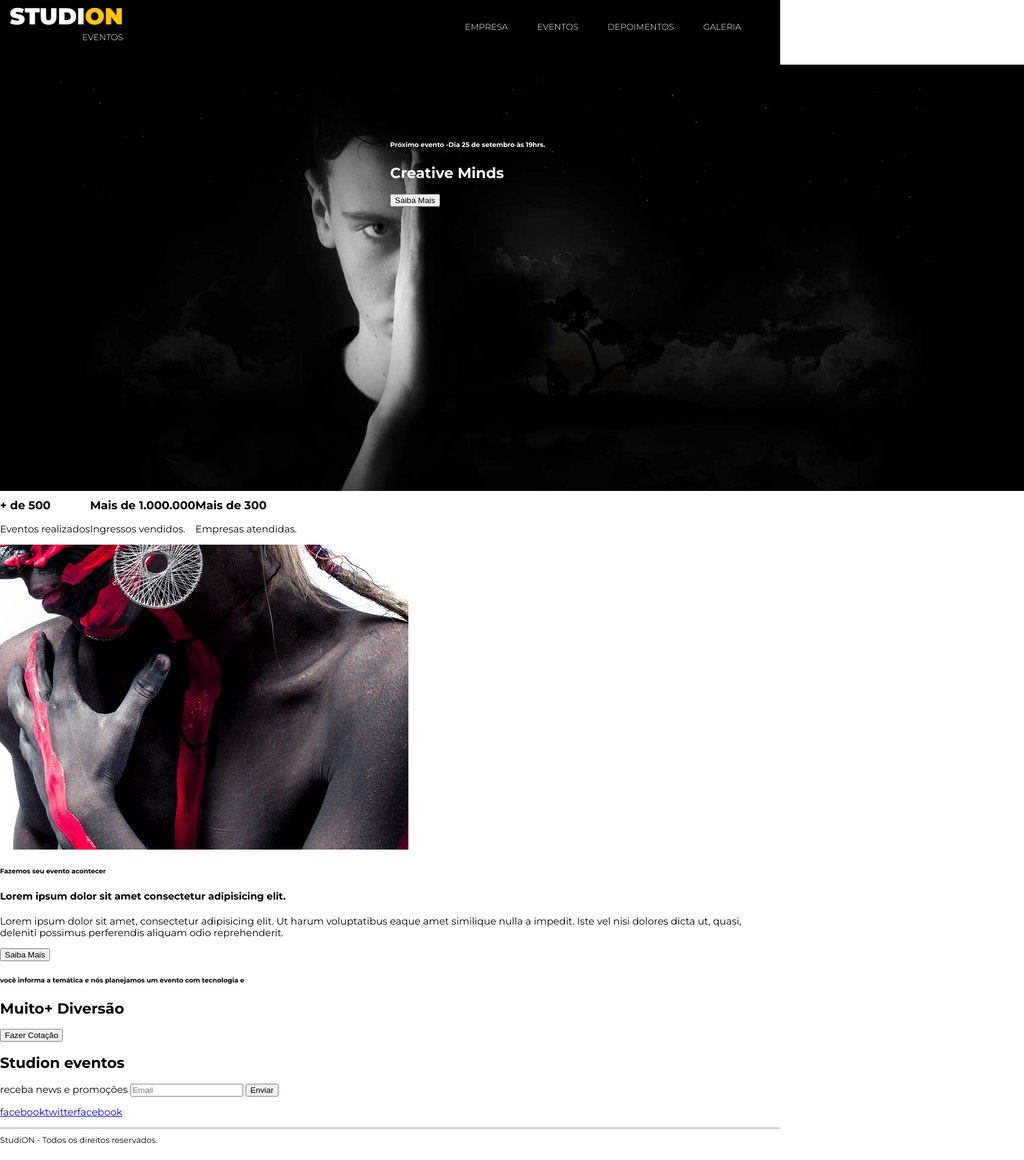
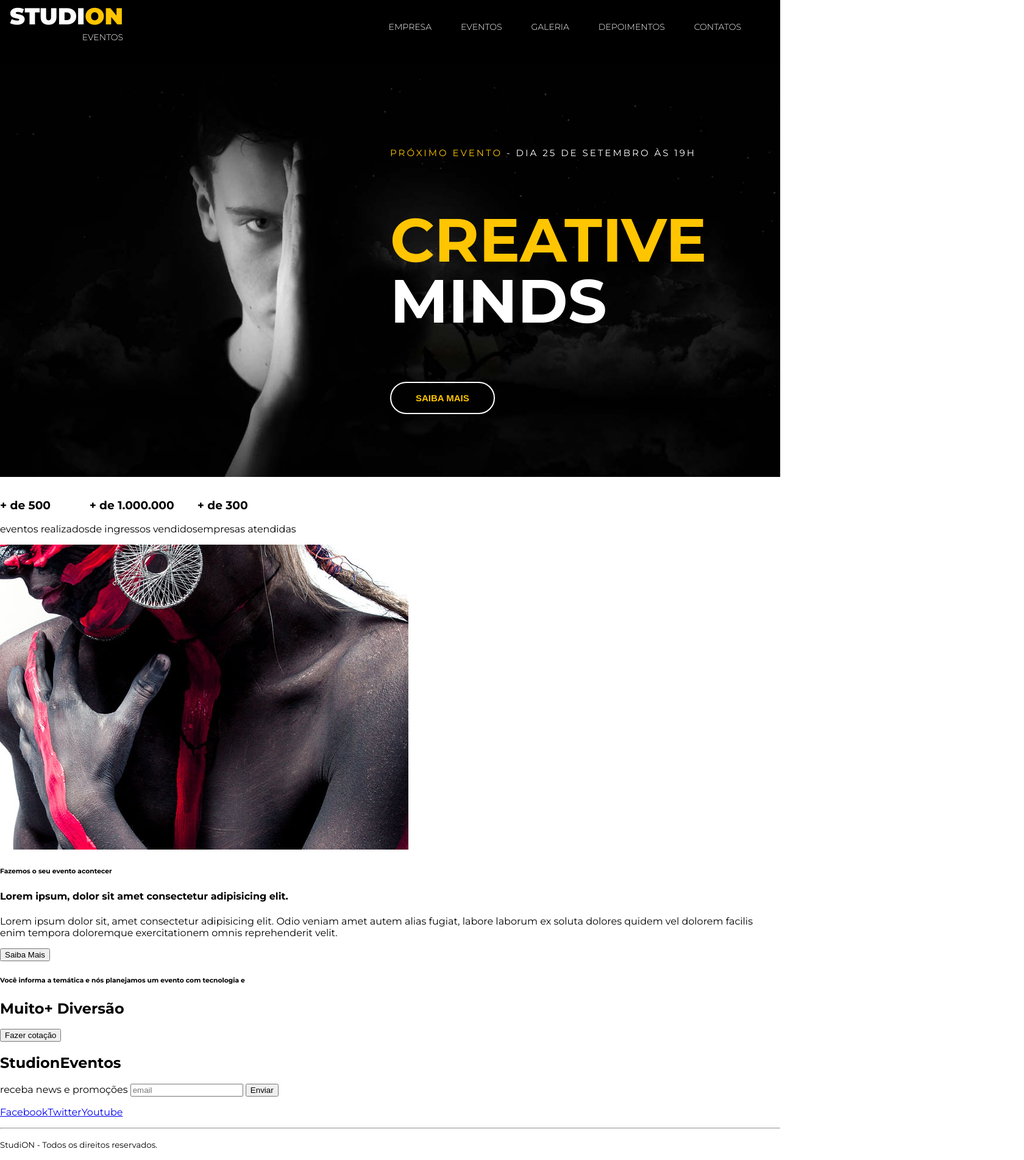
Before and after one commit to dioliviers/studion, a website: page src/index.html in a window 1280 px wide. Shown: the part 18-1920 px from the top of the page at 61% size, 1680 px wide, since content can reach past the window. Before the commit the page ends 1896 px from the top, so only its background shows below. Drawn offline with Linux system fonts and the light colour scheme.

Commit message:
feat(Inserset header, buttom and animations)

```diff
--- a/src/index.html
+++ b/src/index.html
@@ -1,50 +1,58 @@
 <!DOCTYPE html>
-<html lang="pt-br">
+<html lang="pt-BR">
 
 <head>
-    <meta charset="UTF-8">
-    <meta http-equiv="X-UA-Compatible" content="IE=edge">
-    <meta name="viewport" content="width=, initial-scale=1.0" />
-    <link rel="stylesheet" href="style.css">
+    <meta charset="UTF-8" />
+    <meta name="viewport" content="width=device-width, initial-scale=1.0" />
+    <link rel="stylesheet" href="style.css" />
     <title>Studion</title>
 </head>
 
 <body>
-    <nav class="navbar" style="z-index: 1;">
-
+    <nav class="navbar">
         <h1 class="logo-studion">
             Studi<span class="copy--primary">on</span>
             <span class="logo-studion__subtitle">Eventos</span>
         </h1>
-
         <ul class="navbar__links">
             <li>
-                <a href="#empresa" target="_blank">Empresa</a>
+                <a href="#empresa">
+                    Empresa
+                </a>
             </li>
             <li>
-                <a href="#Eventos" target="_blank">Eventos
+                <a href="#eventos">
+                    Eventos
+                </a>
             </li>
             <li>
-                <a href="#Depoimentos" target="_blank">Depoimentos</a>
+                <a href="#galeria">
+                    Galeria
+                </a>
             </li>
             <li>
-                <a href="#Galeria" target="_blank">Galeria</a>
+                <a href="#depoimentos">
+                    Depoimentos
+                </a>
             </li>
-
+            <li>
+                <a href="#contatos">
+                    Contatos
+                </a>
+            </li>
         </ul>
     </nav>
 
     <header>
         <div id="slider">
             <div class="slide">
-                <img class="slide__background-imag" src="./images/banner.jpg" alt="Studion Banner">
+                <img class="slide__background-image" src="./images/banner.jpg" alt="Studion Banner" />
 
                 <div class="slide__copy">
-                    <h6><span>Próximo evento</span> -Dia 25 de setembro às 19hrs.</h6>
-                    <h2>Creative Minds</h2>
-                    <button>Saiba Mais</button>
+                    <h6><span class="copy--primary">Próximo evento</span> - Dia 25 de setembro às 19h</h6>
+                    <h2><span class="copy--primary">Creative</span> Minds</h2>
+                    <button class="btn btn--slide">Saiba Mais</button>
                 </div>
-
             </div>
         </div>
     </header>
@@ -53,57 +61,63 @@
         <section>
             <ul>
                 <li>
-                    <h3>+ de 500 </h3> Eventos realizados
+                    <h3>+ de 500</h3>
+                    eventos realizados
                 </li>
                 <li>
-                    <h3>Mais de 1.000.000</h3> Ingressos vendidos.
+                    <h3>+ de 1.000.000</h3>
+                    de ingressos vendidos
                 </li>
                 <li>
-                    <h3>Mais de 300</h3>Empresas atendidas.
+                    <h3>+ de 300</h3>
+                    empresas atendidas
                 </li>
             </ul>
         </section>
 
         <section>
             <div>
-
-                <img src="./images/institutional.jpg" alt="alt institucional">
-                <h6>Fazemos seu evento acontecer</h6>
-                <h4>Lorem ipsum dolor sit amet consectetur adipisicing elit.</h4>
-                <p>Lorem ipsum dolor sit amet, consectetur adipisicing elit. Ut harum voluptatibus eaque amet similique
-                    nulla a impedit. Iste vel nisi dolores dicta ut, quasi, deleniti possimus perferendis aliquam odio
-                    reprehenderit.</p>
+                <img src="./images/institutional.jpg" />
+                <h6>Fazemos o seu evento acontecer</h6>
+                <h4>Lorem ipsum, dolor sit amet consectetur adipisicing elit.</h4>
+                <p>
+                    Lorem ipsum dolor sit, amet consectetur adipisicing elit. Odio
+                    veniam amet autem alias fugiat, labore laborum ex soluta dolores
+                    quidem vel dolorem facilis enim tempora doloremque exercitationem
+                    omnis reprehenderit velit.
+                </p>
                 <button>Saiba Mais</button>
             </div>
         </section>
 
         <section>
             <div>
-                <h6>você informa a temática e nós planejamos um evento com tecnologia e </h6>
-                <h2><span>Muito+</span> Diversão
-                </h2>
-                <button>Fazer Cotação</button>
+                <h6>
+                    Você informa a temática e nós planejamos um evento com tecnologia e
+                </h6>
+                <h2><span>Muito+ </span>Diversão</h2>
+                <button>Fazer cotação</button>
             </div>
         </section>
     </main>
 
     <footer>
-        <h2>Studi<span>on</span> <span>eventos</span></h2>
+        <h2>Studi<span>on</span><span>Eventos</span></h2>
         <form>
             <label>receba news e promoções</label>
-            <input type="email" placeholder="Email" />
+            <input type="email" placeholder="email" />
             <button type="submit">Enviar</button>
         </form>
-
         <ul>
-            <li><a href="http://facebook.com" target="_blank">facebook</a></li>
-            <li><a href="https://twitter.com/" target="_blank">twitter</a></li>
-            <li><a href="https://youtube.com/" target="_blank">facebook</a></li>
+            <li><a href="https://facebook.com/" target="_blank">Facebook</a></li>
+            <li><a href="https://twitter.com/" target="_blank">Twitter</a></li>
+            <li><a href="https://youtube.com/" target="_blank">Youtube</a></li>
         </ul>
         <hr />
-        <small>Studi<span>ON</span> - Todos os direitos reservados.</small>
+        <p>
+            <small>Studi<span>ON</span> - Todos os direitos reservados.</small>
+        </p>
     </footer>
-
 </body>
 
 </html>
--- a/src/style.css
+++ b/src/style.css
@@ -98,3 +98,41 @@ ul {
   top: 6.25rem;
   left: 50vw;
 }
+
+.slide__copy h6 {
+  font-size: 0.9375rem;
+  font-weight: 400;
+  text-transform: uppercase;
+  letter-spacing: 0.1875rem;
+}
+
+.slide__copy h2 {
+  font-size: 6.25rem;
+  text-transform: uppercase;
+  line-height: 6.25rem;
+}
+
+.slide__copy h2 span {
+  display: block;
+}
+
+.btn {
+  cursor: pointer;
+  padding: 1rem 2.5rem;
+  border: 0.125rem solid #fff;
+  border-radius: 5rem;
+  color: var(--color-primary);
+  background: unset;
+  font-size: 0.9375rem;
+  font-weight: 700;
+  text-transform: uppercase;
+  transition: 0.3s all ease;
+}
+
+.btn:hover,
+.btn:active,
+.btn:focus {
+  border-color: var(--color-primary);
+  background-color: var(--color-primary);
+  color: #fff;
+}
```
